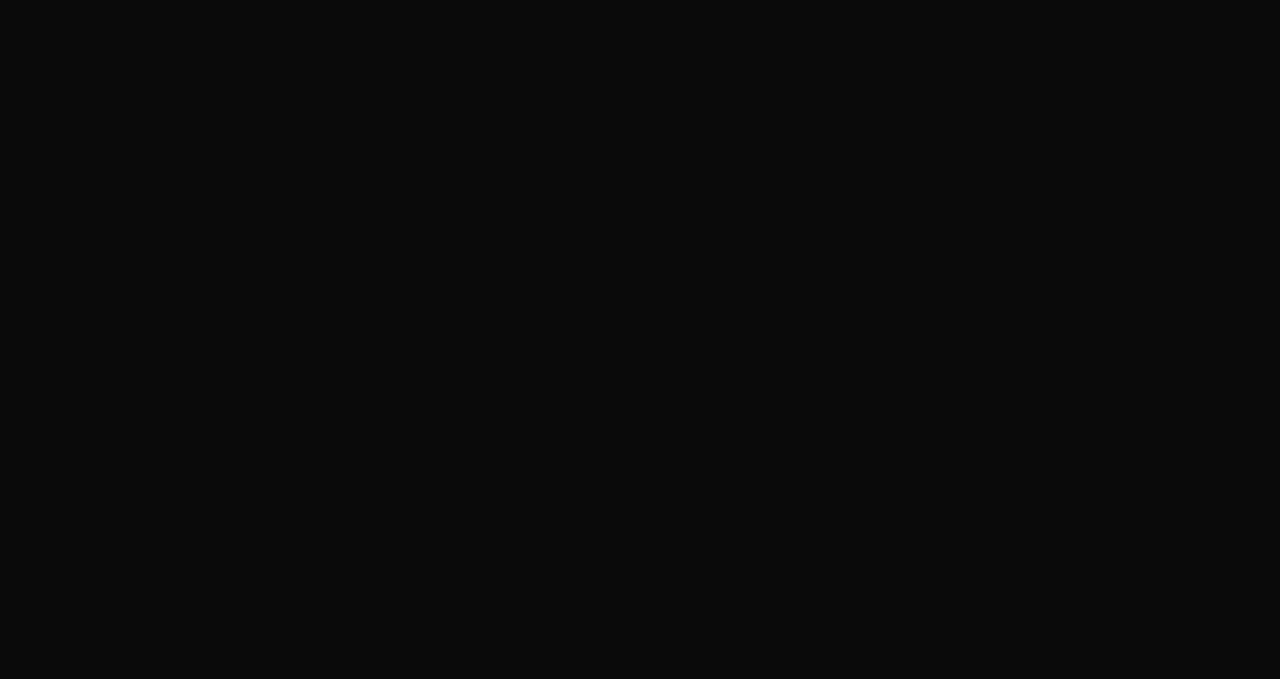
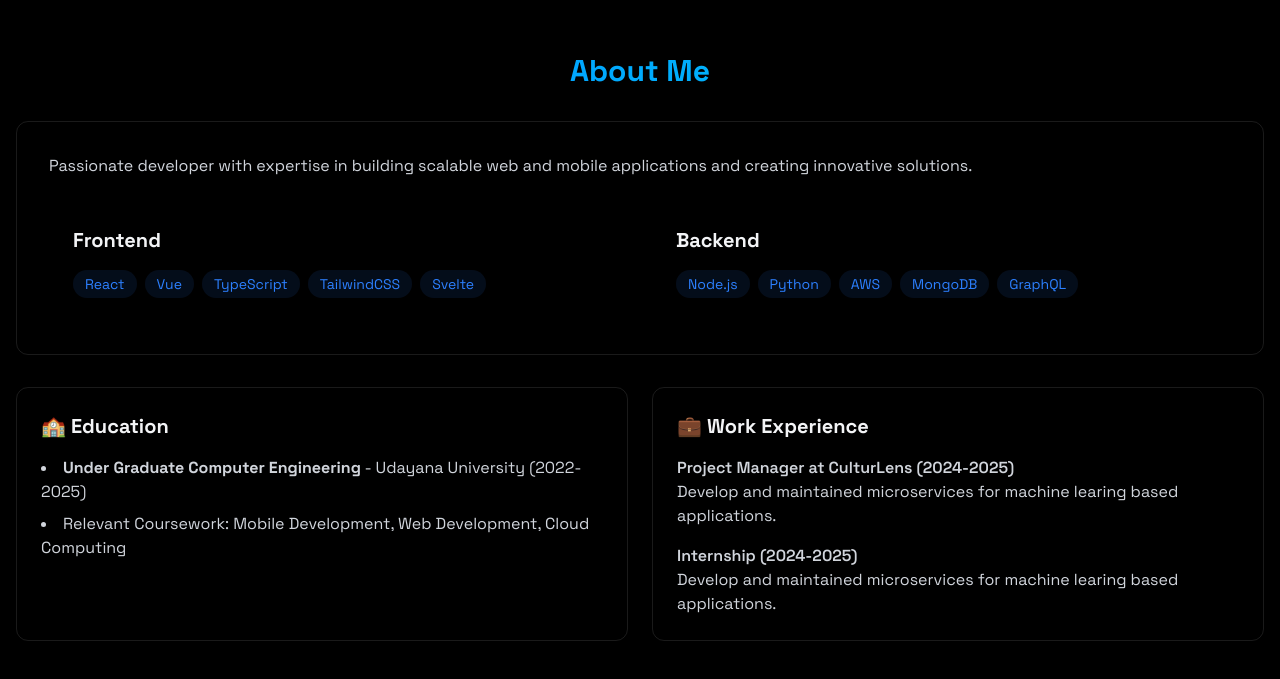
Before and after one commit to gggungraja/beautiful-portfolio-new, a React (Vite) app: page / in a window 1280 px wide. Shown: the part 853-1532 px from the top of the page. Before the commit the page ends 800 px from the top, so only its background shows below. Built offline with nearby package versions, Linux system fonts and the light colour scheme.

Commit message:
About Me

```diff
--- a/src/App.jsx
+++ b/src/App.jsx
@@ -4,6 +4,7 @@
 import { Navbar } from "./components/Navbar";
 import { MobileMenu } from "./components/MobileMenu";
 import { Home } from "./components/sections/Home";
+import { About } from "./components/sections/About";
 import "./index.css";
 
 function App() {
@@ -21,6 +22,7 @@
         <Navbar menuOpen={menuOpen} setMenuOpen={setMenuOpen} />
         <MobileMenu menuOpen={menuOpen} setMenuOpen={setMenuOpen} />
         <Home />
+        <About />
       </div>
     </>
   );
--- a/src/components/sections/About.jsx
+++ b/src/components/sections/About.jsx
@@ -0,0 +1,95 @@
+export const About = () => {
+  const frontendSkills = [
+    "React",
+    "Vue",
+    "TypeScript",
+    "TailwindCSS",
+    "Svelte",
+  ];
+  const backendSkills = ["Node.js", "Python", "AWS", "MongoDB", "GraphQL"];
+
+  return (
+    <section
+      id="about"
+      className="min-h-screen flex items-center justify-center py-20"
+    >
+      <div className="max-2-3xl mx-auto px-4">
+        <h2 className="text-3xl font-bold mb-8 bg-gradient-to-r from-blue-500 to-cyan-400 bg-clip-text text-transparent text-center">
+          About Me
+        </h2>
+
+        <div className="rounded-xl p-8 border-white/10 border hover:-translate-y-1 transition-all">
+          <p className="text-gray-300 mb-6">
+            Passionate developer with expertise in building scalable web and
+            mobile applications and creating innovative solutions.
+          </p>
+
+          <div className="grid grid-cols-1 md:grid-cols-2 gap-6">
+            <div className="rounded-xl p-6 hover:-translate-y-1 transition-all">
+              <h3 className="text-xl font-bold mb-4"> Frontend</h3>
+              <div className="flex flex-wrap gap-2">
+                {frontendSkills.map((tech, key) => (
+                  <span
+                    key={key}
+                    className="bg-blue-500/10 text-blue-500 py-1 px-3 rounded-full text-sm hover:bg-blue-500/20 hover:shadow-[0_2px_8px_rgba(59,130,2246, 0.2)] transition"
+                  >
+                    {tech}
+                  </span>
+                ))}
+              </div>
+            </div>
+
+            <div className="rounded-xl p-6 hover:-translate-y-1 transition-all">
+              <h3 className="text-xl font-bold mb-4"> Backend</h3>
+              <div className="flex flex-wrap gap-2">
+                {backendSkills.map((tech, key) => (
+                  <span
+                    key={key}
+                    className="bg-blue-500/10 text-blue-500 py-1 px-3 rounded-full text-sm hover:bg-blue-500/20 hover:shadow-[0_2px_8px_rgba(59,130,2246, 0.2)] transition"
+                  >
+                    {tech}
+                  </span>
+                ))}
+              </div>
+            </div>
+          </div>
+        </div>
+
+        <div className="grid grid-cols-1 md:grid-cols-2 gap-6 mt-8">
+          <div className="p-6 rounded-xl border-white/10 border hover:-translate-y-1 transition-all">
+            <h3 className="text-xl font-bold mb-4"> 🏫 Education </h3>
+            <ul className="list-disc list-inside text-gray-300 space-y-2">
+              <li>
+                <strong> Under Graduate Computer Engineering</strong> - Udayana
+                University (2022-2025)
+              </li>
+              <li>
+                Relevant Coursework: Mobile Development, Web Development, Cloud
+                Computing
+              </li>
+            </ul>
+          </div>
+          <div className="p-6 rounded-xl border-white/10 border hover:-translate-y-1 transition-all">
+            <h3 className="text-xl font-bold mb-4"> 💼 Work Experience </h3>
+            <div className="space-y-4 text-gray-300">
+              <div>
+                <h4 className="font-semibold"> Project Manager at CulturLens (2024-2025) </h4>
+                <p>
+                  Develop and maintained microservices for machine learing based
+                  applications.
+                </p>
+              </div>
+              <div>
+                <h4 className="font-semibold"> Internship (2024-2025) </h4>
+                <p>
+                  Develop and maintained microservices for machine learing based
+                  applications.
+                </p>
+              </div>
+            </div>
+          </div>
+        </div>
+      </div>
+    </section>
+  );
+};
--- a/src/components/sections/Home.jsx
+++ b/src/components/sections/Home.jsx
@@ -5,7 +5,7 @@
       className="min-h-screen flex items-center justify-center relative"
     >
       <div className="text-center z-10 px-4">
-        <h1 className="text-5xl md:text-7xl font-bold mb-6 bg-gradient-to-r from-blue-500 to-purple-600 bg-clip-text text-transparent leading-right">
+        <h1 className="text-5xl md:text-7xl font-bold mb-6 bg-gradient-to-r from-blue-500 to-cyan-400 bg-clip-text text-transparent leading-right">
           Hi, I'm Gung Raja
         </h1>
 
```
